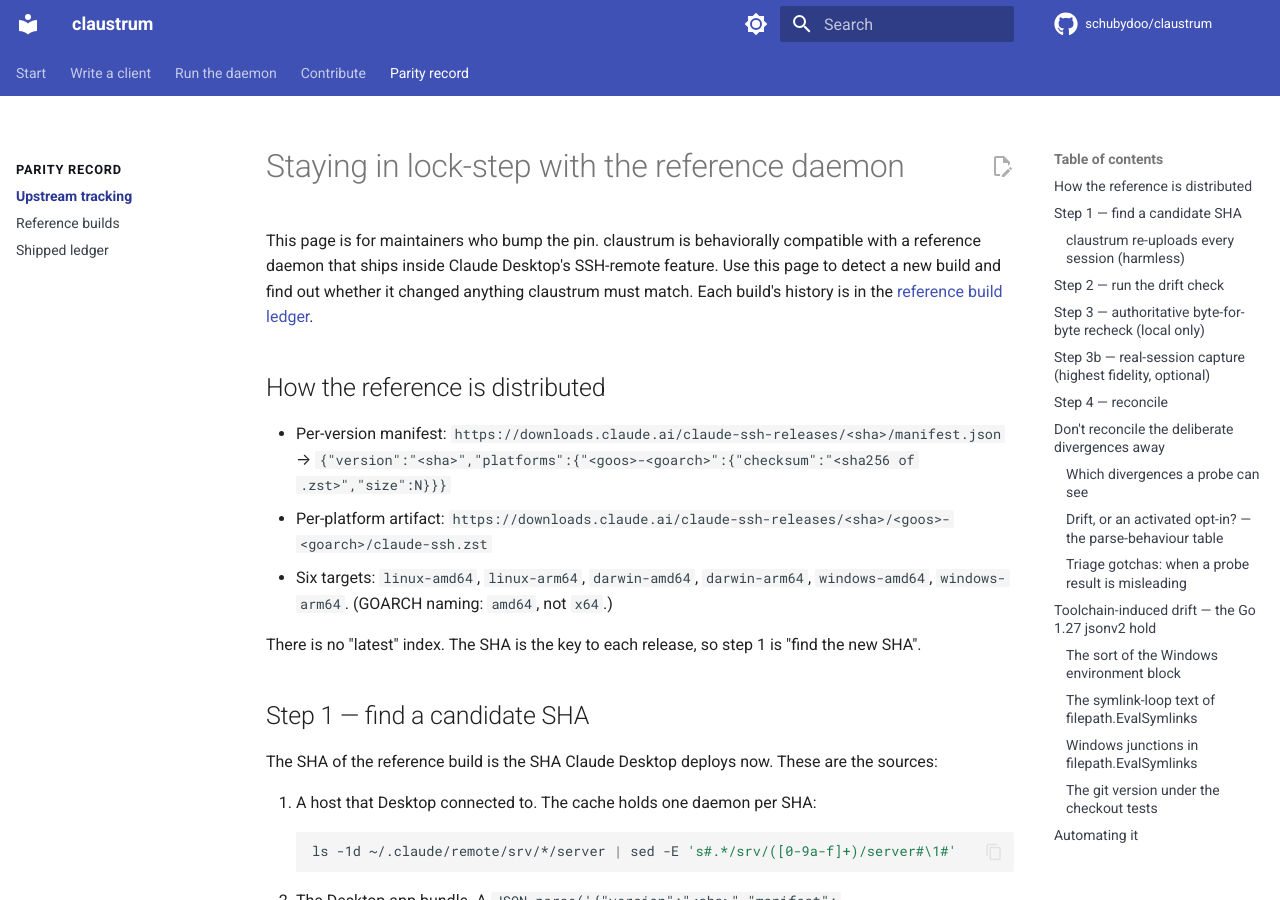
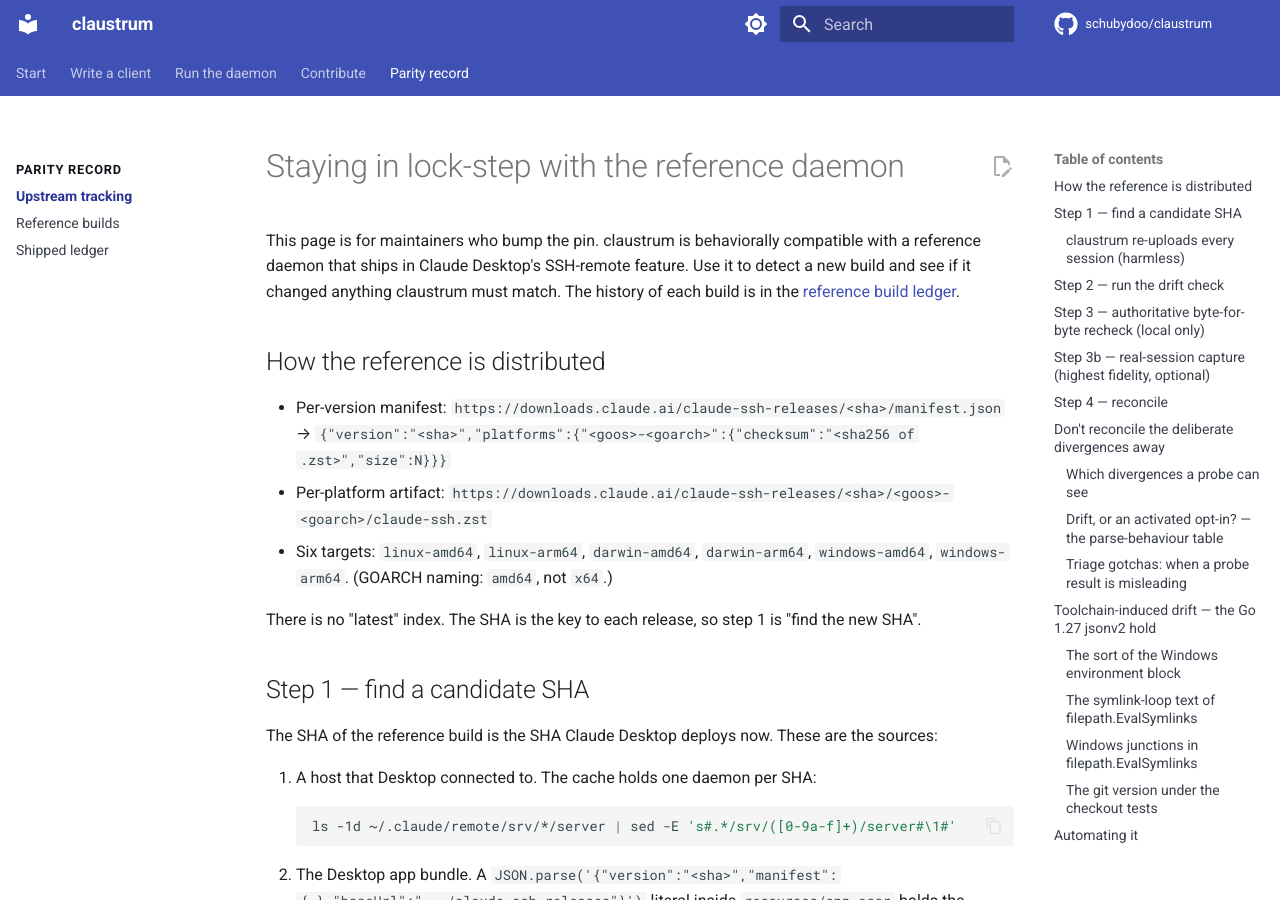
Before and after one commit to schubydoo/claustrum, an MkDocs documentation site: the page built from docs/UPSTREAM-TRACKING.md, in a window 1280 px wide and 900 px high. Built offline with MkDocs 1.6.1 and Material for MkDocs 9.7.7, drawn with Linux system fonts in a browser that asks for light colours; comment, search, counter and statistics services are not loaded.

```diff
--- a/docs/UPSTREAM-TRACKING.md
+++ b/docs/UPSTREAM-TRACKING.md
@@ -1,9 +1,10 @@
 # Staying in lock-step with the reference daemon
 
-This page is for maintainers who bump the pin. claustrum is
-behaviorally compatible with a reference daemon that ships inside Claude
-Desktop's SSH-remote feature. Use this page to detect a new build and find out
-whether it changed anything claustrum must match. Each build's history is in the [reference build ledger](REFERENCE-BUILDS.md).
+This page is for maintainers who bump the pin. claustrum is behaviorally
+compatible with a reference daemon that ships in Claude Desktop's SSH-remote
+feature. Use it to detect a new build and see if it changed anything
+claustrum must match. The history of each build is in the
+[reference build ledger](REFERENCE-BUILDS.md).
 
 ## How the reference is distributed
 
```
